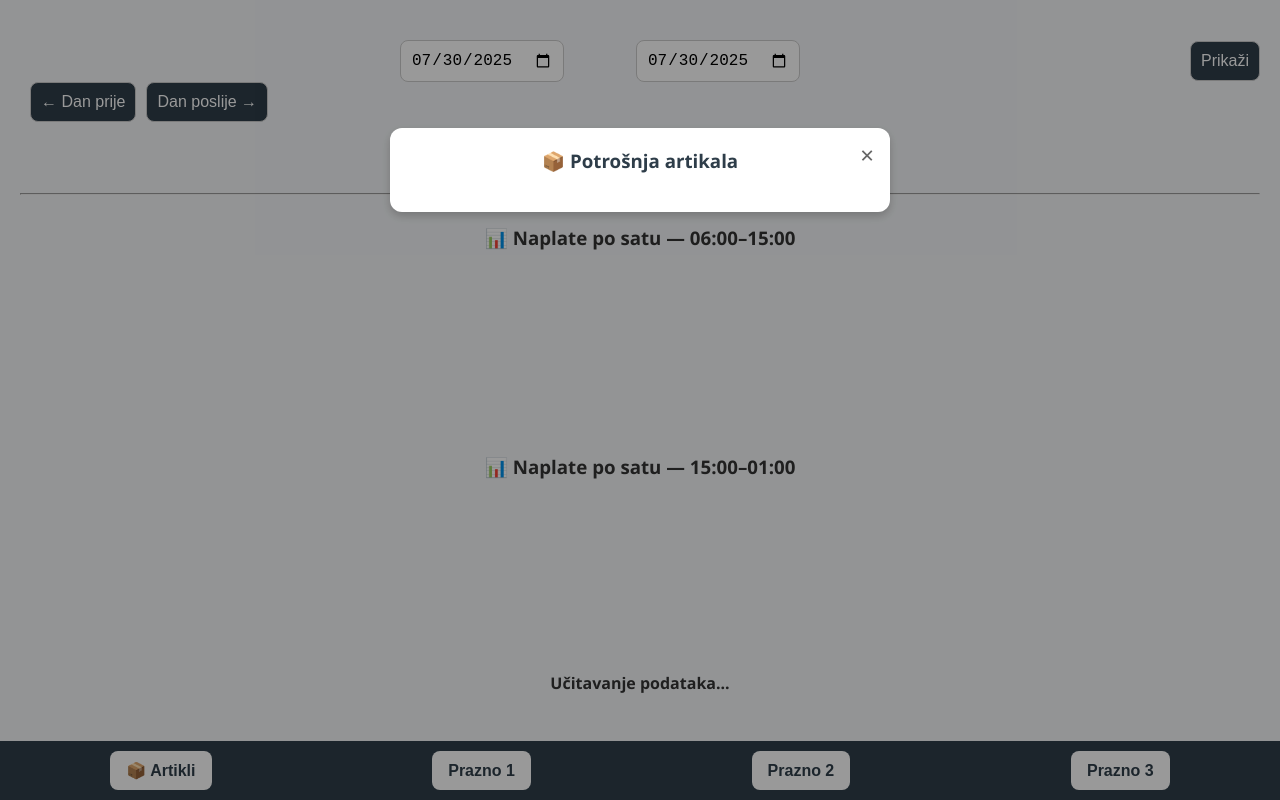
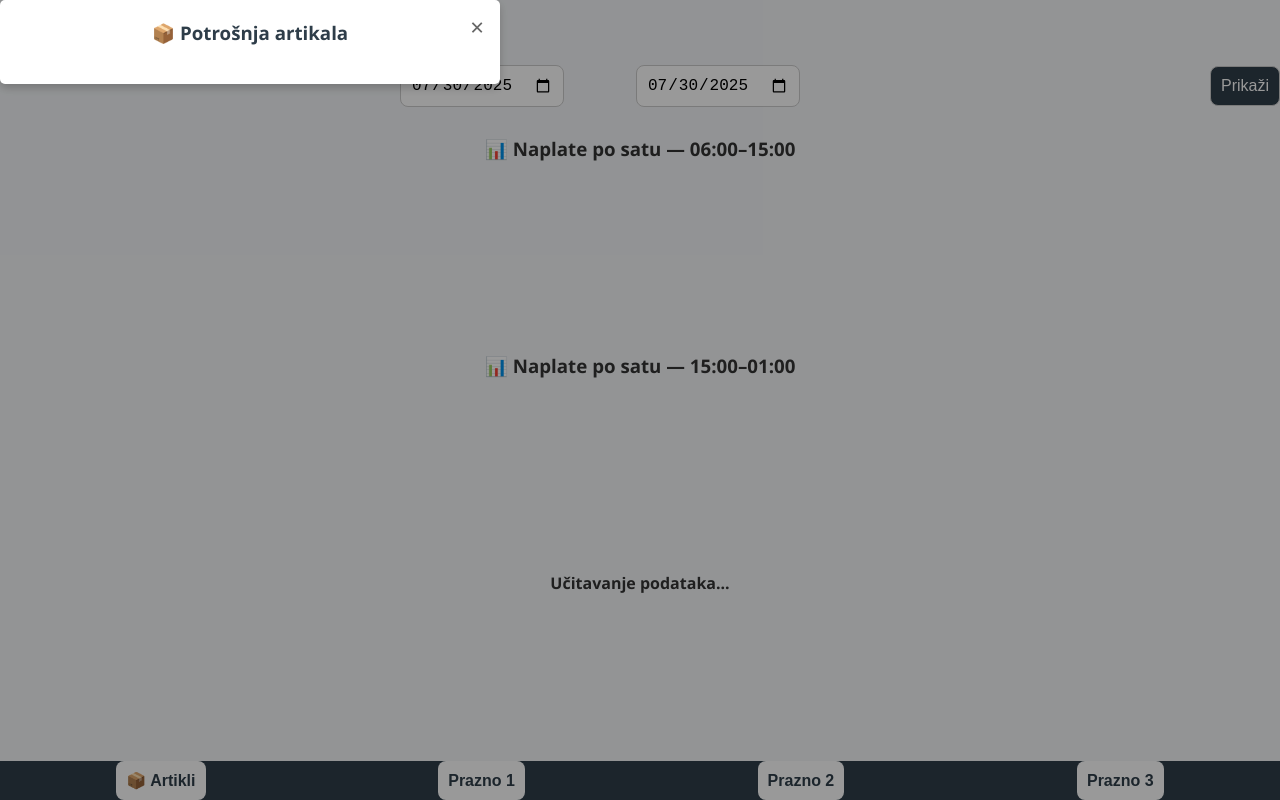
Before and after one commit to AntischA/WwwLeronebarCom, a plain HTML site: page templates/radnje_korisnika.html in a window 1280 px wide. Both pictures are taken after a click on the button "📦 Artikli". Drawn offline with nearby package versions, Linux system fonts and the light colour scheme; no server answers.

Commit message:
ddsdfsdd

```diff
--- a/templates/radnje_korisnika.html
+++ b/templates/radnje_korisnika.html
@@ -10,17 +10,18 @@
     body {
       font-family: 'Segoe UI', sans-serif;
       margin: 0;
-      padding: 20px;
       background-color: #f4f6f8;
       color: #333;
+      padding-bottom: 80px; /* dovoljno za footer da ne preklopi sadržaj */
+
     }
 
     .summary {
       display: flex;
       flex-wrap: wrap;
-      gap: 10px;
+      gap: 5px;
       justify-content: center;
-      margin-top: 20px;
+      margin-top: 10px;
     }
 
     .summary ul { display: contents; }
@@ -84,8 +85,7 @@
       background-color: white;
       border-radius: 12px;
       box-shadow: 0 2px 6px rgba(0,0,0,0.1);
-      padding: 15px;
-      margin-top: 15px;
+      padding: 5px;
       display: none;
     }
 
@@ -115,6 +115,7 @@
     .buttonstwo {
       display: flex;
       gap: 10px;
+      margin-top: 5px;
       margin-right: 10px;
       margin-left: 10px;
       }
@@ -141,7 +142,6 @@
   background-color: #2e3d49;
   display: flex;
   justify-content: space-around;
-  padding: 10px 0;
   z-index: 100;
 }
 
@@ -149,11 +149,8 @@
   background: #ffffff;
   color: #2e3d49;
   border: none;
-  padding: 10px 16px;
-  border-radius: 8px;
   font-size: 16px;
   font-weight: bold;
-  cursor: pointer;
 }
 
 .modal {
@@ -170,10 +167,9 @@
 
 .modal-content {
   background-color: #fff;
-  margin: 10% auto;
   padding: 20px;
-  border-radius: 12px;
-  width: 90%;
+  border-radius: 5px;
+  width: 100%;
   max-width: 500px;
   position: relative;
   box-shadow: 0 4px 10px rgba(0,0,0,0.2);
@@ -221,7 +217,12 @@
 </head>
 <body>
 
-<form id="filter-form">
+  <div class="buttonstwo">
+    <button id="prev-day">← Dan prije</button>
+    <button id="next-day">Dan poslije →</button>
+  </div>
+
+  <form id="filter-form">
   <div class="date-range">
     <input type="date" id="from_date" name="from_date" required>
     <input type="date" id="to_date" name="to_date" required>
@@ -229,27 +230,19 @@
   <button type="submit">Prikaži</button>
 </form>
 
-  <div class="buttonstwo">
-    <button id="prev-day">← Dan prije</button>
-    <button id="next-day">Dan poslije →</button>
-  </div>
+
 
   <div class="summary">
     <ul id="summary-list"></ul>
   </div>
 
-  <div style="text-align:center; margin-bottom: 10px;">
-    <button onclick="prikaziSveKartice()">🔁 Prikaži sve</button>
-  </div>
 
-  <hr>
-
-<div style="margin-top: 30px;">
+<div style="margin-top: 15px;">
   <h3 style="text-align:center;">📊 Naplate po satu — 06:00–15:00</h3>
   <canvas id="chart06_15"></canvas>
 </div>
 
-<div style="margin-top: 30px;">
+<div style="margin-top: 15px;">
   <h3 style="text-align:center;">📊 Naplate po satu — 15:00–01:00</h3>
   <canvas id="chart15_01"></canvas>
 </div>
```
